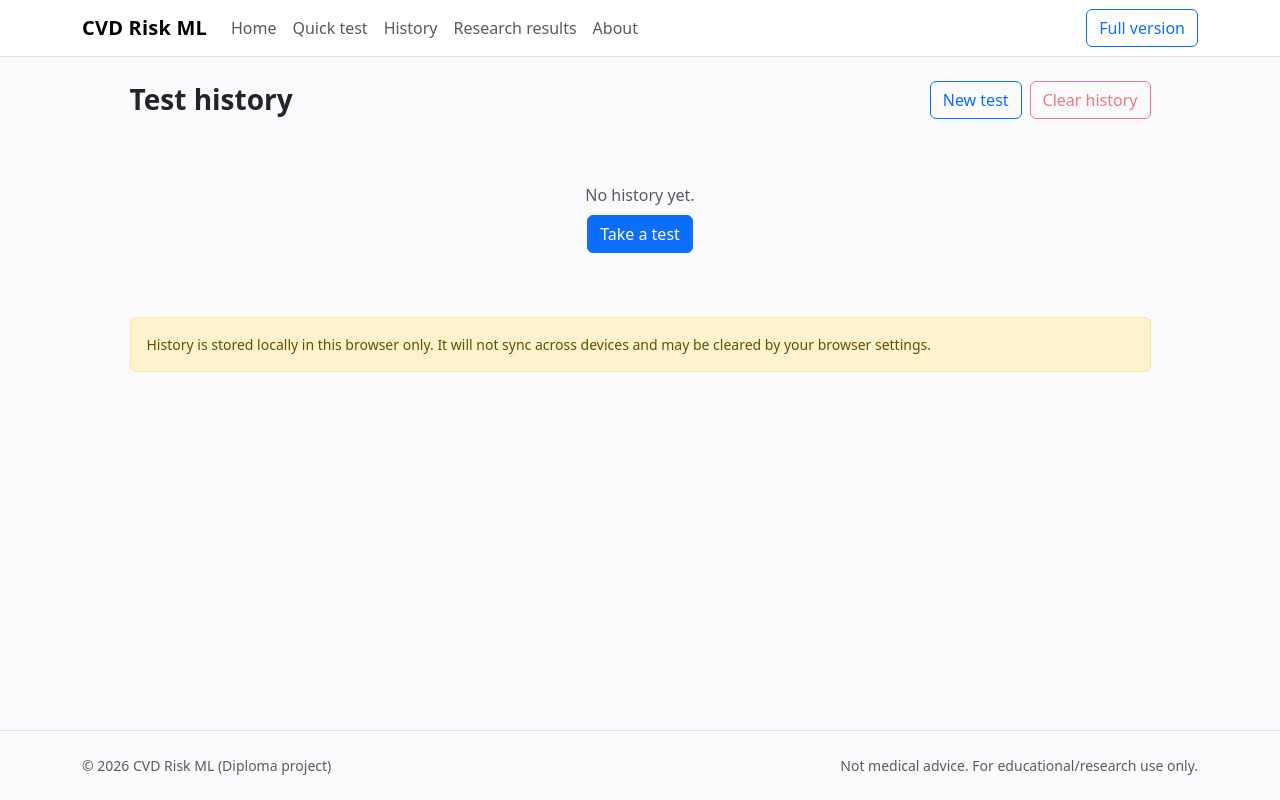
After one commit to serg1uss/cvd-risk-ml-web, a Flask app: page /history in a window 1280 px wide. The commit adds this page. Run offline with Flask 3, Linux system fonts and the light colour scheme; parts of the project's set-up code (start-up, migrations or seed data) failed here and were passed over.

Commit message:
added history of tests

```diff
--- a/app/routes.py
+++ b/app/routes.py
@@ -206,6 +206,11 @@ def predict():
     return render_template("result.html", input_data=clean, bmi=bmi, result=result, recommendations=recommendations)
 
 
+@bp.get("/history")
+def history():
+    return render_template("history.html")
+
+
 @bp.get("/research")
 def research():
     return render_template("research.html")
--- a/app/static/js/main.js
+++ b/app/static/js/main.js
@@ -1 +1,321 @@
-// Placeholder for future UI improvements (client-side validation hints, etc.)
+(function () {
+  const STORAGE_KEY = "cvd_history";
+  const SCHEMA_VERSION = 1;
+  const MAX_ENTRIES = 100;
+
+  const RISK_NUMERIC = { LOW: 1, INTERMEDIARY: 2, HIGH: 3 };
+  const RISK_LABEL = { LOW: "Low", INTERMEDIARY: "Medium", HIGH: "High" };
+  const RISK_BADGE = {
+    LOW: "bg-success",
+    INTERMEDIARY: "bg-warning text-dark",
+    HIGH: "bg-danger",
+  };
+  const RISK_COLOR = { LOW: "#198754", INTERMEDIARY: "#ffc107", HIGH: "#dc3545" };
+
+  function storageAvailable() {
+    try {
+      const probe = "__cvd_probe__";
+      window.localStorage.setItem(probe, "1");
+      window.localStorage.removeItem(probe);
+      return true;
+    } catch (e) {
+      return false;
+    }
+  }
+
+  function loadHistory() {
+    if (!storageAvailable()) return [];
+    try {
+      const raw = window.localStorage.getItem(STORAGE_KEY);
+      if (!raw) return [];
+      const parsed = JSON.parse(raw);
+      if (parsed && Array.isArray(parsed.items)) return parsed.items;
+      return [];
+    } catch (e) {
+      return [];
+    }
+  }
+
+  function saveHistory(items) {
+    if (!storageAvailable()) return;
+    const payload = JSON.stringify({ v: SCHEMA_VERSION, items: items });
+    try {
+      window.localStorage.setItem(STORAGE_KEY, payload);
+    } catch (e) {
+      // Quota exceeded — drop oldest half and try once more.
+      try {
+        const trimmed = items.slice(0, Math.floor(items.length / 2));
+        window.localStorage.setItem(
+          STORAGE_KEY,
+          JSON.stringify({ v: SCHEMA_VERSION, items: trimmed })
+        );
+      } catch (e2) {
+        /* give up silently */
+      }
+    }
+  }
+
+  function hashId(entry) {
+    const key = [
+      entry.age,
+      entry.height,
+      entry.weight,
+      entry.activity,
+      entry.smoking,
+      entry.family,
+      entry.bmi,
+      entry.risk_class,
+      entry.confidence,
+    ].join("|");
+    let h = 0;
+    for (let i = 0; i < key.length; i++) {
+      h = (h * 31 + key.charCodeAt(i)) | 0;
+    }
+    return Math.abs(h).toString(36);
+  }
+
+  function addEntry(entry) {
+    entry.id = hashId(entry);
+    const items = loadHistory();
+    if (items.some(function (e) { return e.id === entry.id; })) return false;
+    items.push(entry);
+    items.sort(function (a, b) { return b.ts - a.ts; });
+    if (items.length > MAX_ENTRIES) items.length = MAX_ENTRIES;
+    saveHistory(items);
+    return true;
+  }
+
+  function removeEntry(id) {
+    const items = loadHistory().filter(function (e) { return e.id !== id; });
+    saveHistory(items);
+  }
+
+  function clearHistory() {
+    saveHistory([]);
+  }
+
+  function readFromResultPage() {
+    const node = document.getElementById("history-source");
+    if (!node) return;
+    const d = node.dataset;
+    const entry = {
+      ts: Date.now(),
+      age: Number(d.age),
+      height: Number(d.height),
+      weight: Number(d.weight),
+      activity: d.activity || "",
+      smoking: d.smoking || "",
+      family: d.family || "",
+      bmi: d.bmi ? Number(d.bmi) : null,
+      risk_class: (d.riskClass || "").toUpperCase(),
+      confidence: d.confidence !== "" && d.confidence != null ? Number(d.confidence) : null,
+    };
+    addEntry(entry);
+  }
+
+  function formatDate(ts) {
+    try {
+      return new Date(ts).toLocaleString();
+    } catch (e) {
+      return String(ts);
+    }
+  }
+
+  function riskBadge(rc) {
+    const label = RISK_LABEL[rc] || rc || "—";
+    const cls = RISK_BADGE[rc] || "bg-secondary";
+    return '<span class="badge rounded-pill ' + cls + '">' + escapeHtml(label) + "</span>";
+  }
+
+  function escapeHtml(s) {
+    return String(s == null ? "" : s).replace(/[&<>"']/g, function (c) {
+      return { "&": "&amp;", "<": "&lt;", ">": "&gt;", '"': "&quot;", "'": "&#39;" }[c];
+    });
+  }
+
+  function renderTable(items) {
+    if (!items.length) return "";
+    const rows = items.map(function (e) {
+      const bmi = e.bmi != null ? e.bmi.toFixed(1) : "—";
+      const conf = e.confidence != null ? (e.confidence * 100).toFixed(1) + "%" : "—";
+      return (
+        "<tr>" +
+        '<td class="text-nowrap small">' + escapeHtml(formatDate(e.ts)) + "</td>" +
+        "<td>" + escapeHtml(e.age) + "</td>" +
+        "<td>" + escapeHtml(e.height) + "</td>" +
+        "<td>" + escapeHtml(e.weight) + "</td>" +
+        "<td>" + bmi + "</td>" +
+        "<td>" + escapeHtml(e.activity) + "</td>" +
+        "<td>" + escapeHtml(e.smoking) + "</td>" +
+        "<td>" + escapeHtml(e.family) + "</td>" +
+        "<td>" + riskBadge(e.risk_class) + "</td>" +
+        "<td>" + conf + "</td>" +
+        '<td><button type="button" class="btn btn-sm btn-outline-secondary" data-remove-id="' +
+        escapeHtml(e.id) + '" aria-label="Remove entry">&times;</button></td>' +
+        "</tr>"
+      );
+    }).join("");
+    return (
+      '<div class="table-responsive">' +
+      '<table class="table table-sm align-middle mb-0">' +
+      "<thead><tr>" +
+      "<th>Date</th><th>Age</th><th>H (cm)</th><th>W (kg)</th><th>BMI</th>" +
+      "<th>Activity</th><th>Smoke</th><th>Family</th><th>Risk</th><th>Conf.</th><th></th>" +
+      "</tr></thead>" +
+      "<tbody>" + rows + "</tbody>" +
+      "</table></div>"
+    );
+  }
+
+  let chartInstance = null;
+
+  function renderChart(items) {
+    const canvas = document.getElementById("history-chart");
+    if (!canvas) return;
+    if (chartInstance) {
+      chartInstance.destroy();
+      chartInstance = null;
+    }
+    if (!items.length || typeof Chart === "undefined") return;
+
+    const sorted = items.slice().sort(function (a, b) { return a.ts - b.ts; });
+    const labels = sorted.map(function (e) { return new Date(e.ts).toLocaleDateString(); });
+    const bmiData = sorted.map(function (e) { return e.bmi; });
+    const riskData = sorted.map(function (e) { return RISK_NUMERIC[e.risk_class] || null; });
+    const pointColors = sorted.map(function (e) { return RISK_COLOR[e.risk_class] || "#6c757d"; });
+
+    chartInstance = new Chart(canvas.getContext("2d"), {
+      type: "line",
+      data: {
+        labels: labels,
+        datasets: [
+          {
+            label: "BMI",
+            data: bmiData,
+            yAxisID: "y",
+            borderColor: "#0d6efd",
+            backgroundColor: "#0d6efd",
+            tension: 0.2,
+            spanGaps: true,
+          },
+          {
+            label: "Risk level",
+            data: riskData,
+            yAxisID: "y1",
+            borderColor: "#6c757d",
+            backgroundColor: pointColors,
+            pointBackgroundColor: pointColors,
+            pointRadius: 5,
+            tension: 0,
+            stepped: true,
+          },
+        ],
+      },
+      options: {
+        responsive: true,
+        maintainAspectRatio: false,
+        interaction: { mode: "index", intersect: false },
+        plugins: {
+          tooltip: {
+            callbacks: {
+              label: function (ctx) {
+                if (ctx.dataset.yAxisID === "y1") {
+                  const labelMap = { 1: "Low", 2: "Medium", 3: "High" };
+                  return "Risk: " + (labelMap[ctx.parsed.y] || "—");
+                }
+                return "BMI: " + (ctx.parsed.y != null ? ctx.parsed.y.toFixed(1) : "—");
+              },
+            },
+          },
+        },
+        scales: {
+          y: {
+            type: "linear",
+            position: "left",
+            title: { display: true, text: "BMI" },
+          },
+          y1: {
+            type: "linear",
+            position: "right",
+            min: 0.5,
+            max: 3.5,
+            ticks: {
+              stepSize: 1,
+              callback: function (v) { return ({ 1: "Low", 2: "Med", 3: "High" })[v] || ""; },
+            },
+            grid: { drawOnChartArea: false },
+            title: { display: true, text: "Risk" },
+          },
+        },
+      },
+    });
+  }
+
+  function renderHistoryPage() {
+    const root = document.getElementById("history-root");
+    if (!root) return;
+    const emptyEl = document.getElementById("history-empty");
+    const tableWrap = document.getElementById("history-table");
+    const chartWrap = document.getElementById("history-chart-wrap");
+    const clearBtn = document.getElementById("history-clear");
+    const unavailableEl = document.getElementById("history-unavailable");
+
+    if (!storageAvailable()) {
+      if (unavailableEl) unavailableEl.classList.remove("d-none");
+      if (emptyEl) emptyEl.classList.add("d-none");
+      if (tableWrap) tableWrap.classList.add("d-none");
+      if (chartWrap) chartWrap.classList.add("d-none");
+      if (clearBtn) clearBtn.disabled = true;
+      return;
+    }
+
+    const items = loadHistory();
+    if (!items.length) {
+      if (emptyEl) emptyEl.classList.remove("d-none");
+      if (tableWrap) tableWrap.classList.add("d-none");
+      if (chartWrap) chartWrap.classList.add("d-none");
+      if (clearBtn) clearBtn.disabled = true;
+      return;
+    }
+
+    if (emptyEl) emptyEl.classList.add("d-none");
+    if (chartWrap) chartWrap.classList.remove("d-none");
+    if (tableWrap) {
+      tableWrap.classList.remove("d-none");
+      tableWrap.innerHTML = renderTable(items);
+    }
+    if (clearBtn) clearBtn.disabled = false;
+    renderChart(items);
+  }
+
+  function bindHistoryPage() {
+    const root = document.getElementById("history-root");
+    if (!root) return;
+
+    const clearBtn = document.getElementById("history-clear");
+    if (clearBtn) {
+      clearBtn.addEventListener("click", function () {
+        if (window.confirm("Clear all history? This cannot be undone.")) {
+          clearHistory();
+          renderHistoryPage();
+        }
+      });
+    }
+
+    root.addEventListener("click", function (e) {
+      const t = e.target.closest("[data-remove-id]");
+      if (!t) return;
+      const id = t.getAttribute("data-remove-id");
+      if (window.confirm("Remove this entry?")) {
+        removeEntry(id);
+        renderHistoryPage();
+      }
+    });
+  }
+
+  document.addEventListener("DOMContentLoaded", function () {
+    readFromResultPage();
+    bindHistoryPage();
+    renderHistoryPage();
+  });
+})();
--- a/app/templates/base.html
+++ b/app/templates/base.html
@@ -21,6 +21,7 @@
           <ul class="navbar-nav me-auto">
             <li class="nav-item"><a class="nav-link" href="{{ url_for('main.index') }}">Home</a></li>
             <li class="nav-item"><a class="nav-link" href="{{ url_for('main.quick_test') }}">Quick test</a></li>
+            <li class="nav-item"><a class="nav-link" href="{{ url_for('main.history') }}">History</a></li>
             <li class="nav-item"><a class="nav-link" href="{{ url_for('main.research') }}">Research results</a></li>
             <li class="nav-item"><a class="nav-link" href="{{ url_for('main.about') }}">About</a></li>
           </ul>
@@ -41,6 +42,7 @@
     </footer>
 
     <script src="https://cdn.jsdelivr.net/npm/bootstrap@5.3.3/dist/js/bootstrap.bundle.min.js"></script>
+    <script src="https://cdn.jsdelivr.net/npm/chart.js@4.4.4/dist/chart.umd.min.js"></script>
     <script src="{{ url_for('static', filename='js/main.js') }}"></script>
   </body>
 </html>
--- /dev/null
+++ b/app/templates/history.html
@@ -0,0 +1,42 @@
+{% extends "base.html" %}
+{% block title %}History · CVD Risk ML{% endblock %}
+
+{% block content %}
+<div class="row justify-content-center">
+  <div class="col-lg-11">
+    <div class="d-flex align-items-center justify-content-between flex-wrap gap-2 mb-3">
+      <h1 class="h3 fw-bold mb-0">Test history</h1>
+      <div class="d-flex gap-2">
+        <a class="btn btn-outline-primary" href="{{ url_for('main.quick_test') }}">New test</a>
+        <button id="history-clear" type="button" class="btn btn-outline-danger" disabled>Clear history</button>
+      </div>
+    </div>
+
+    <div id="history-root">
+      <div id="history-unavailable" class="alert alert-info d-none">
+        History is unavailable in this browser session (storage disabled or private browsing mode).
+      </div>
+
+      <div id="history-empty" class="text-center text-muted py-5 d-none">
+        <p class="mb-2">No history yet.</p>
+        <a class="btn btn-primary" href="{{ url_for('main.quick_test') }}">Take a test</a>
+      </div>
+
+      <div id="history-chart-wrap" class="card shadow-sm mb-3 d-none">
+        <div class="card-body">
+          <div class="text-muted small mb-2">BMI and risk level over time</div>
+          <div style="position: relative; height: 280px;">
+            <canvas id="history-chart"></canvas>
+          </div>
+        </div>
+      </div>
+
+      <div id="history-table" class="card shadow-sm d-none"></div>
+    </div>
+
+    <div class="alert alert-warning mt-3 small mb-0">
+      History is stored locally in this browser only. It will not sync across devices and may be cleared by your browser settings.
+    </div>
+  </div>
+</div>
+{% endblock %}
```
Also changed, not shown: app/templates/result.html (+16 -1 lines).
